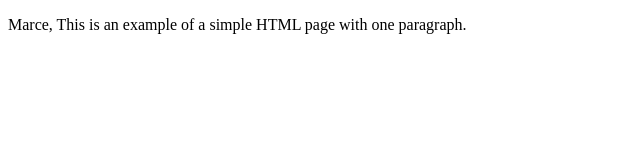
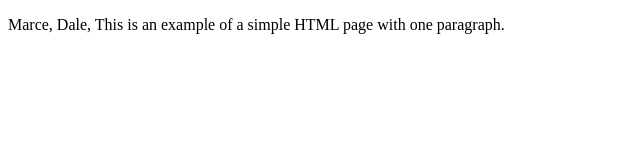
Before and after one commit to mswitach/py-git-netlify, a plain HTML site: page index.html in a window 1280 px wide. Shown: the whole page, without its empty margins (0-640 px from the left). Drawn offline with Linux system fonts and the light colour scheme.

Commit message:
6th commit

```diff
--- a/index.html
+++ b/index.html
@@ -4,6 +4,6 @@
         <title>Example</title>
     </head>
     <body>
-        <p>Marce, This is an example of a simple HTML page with one paragraph.</p>
+        <p>Marce, Dale, This is an example of a simple HTML page with one paragraph.</p>
     </body>
 </html>
```
